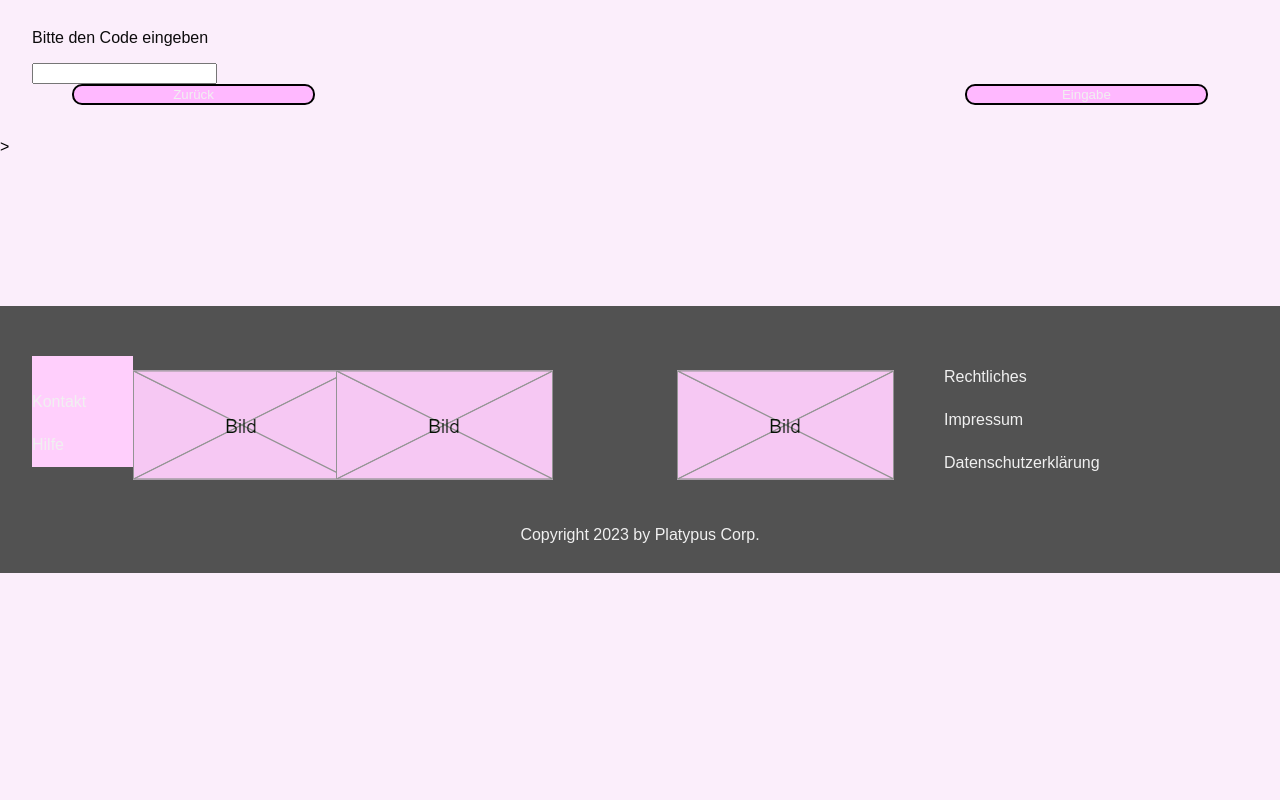
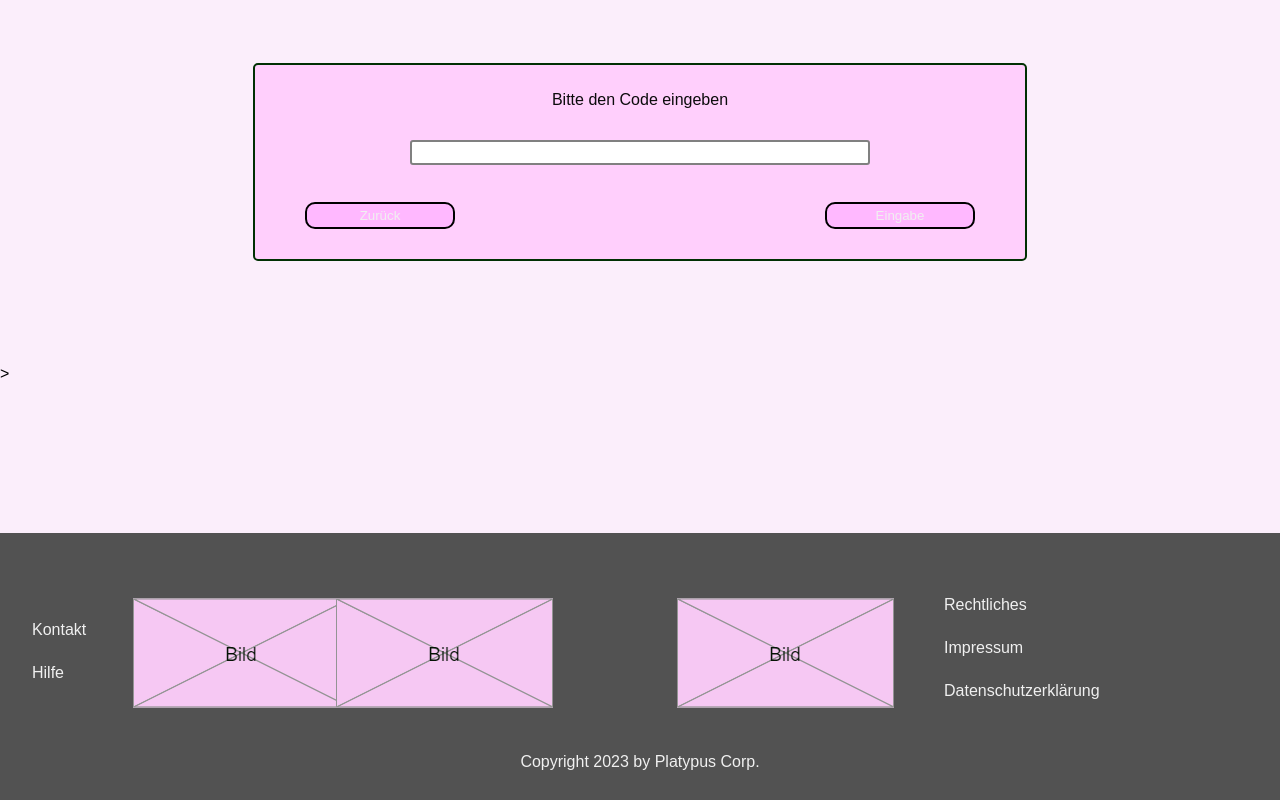
Before and after one commit to Projektarbeiten/ProjectPlatypus, a PHP site: page /productPage/ in a window 1280 px wide. Run offline with PHP 8.4, Linux system fonts and the light colour scheme.

Commit message:
Bug fixing

```diff
--- a/css/styles.css
+++ b/css/styles.css
@@ -155,6 +155,125 @@
 	}
 
 	#contact{
+	margin-top: 50px;
+	}
+
+
+
+	/* === MAIN-PAGE === */
+	#kategorien > .container > .row {
+		margin-left: auto;
+		margin-right: auto;
+	}
+	.row > .kategorie {
+		width: 25%;
+		margin-left: 4%;
+		margin-right: 4%;
+		margin-bottom: 40px;
+		background-color: var(--theme-color-4);
+		border: 2px solid black;
+		border-radius: 35px;
+	}
+
+	#kategorien-und-produkte img {
+		display: block;
+		margin-left: auto;
+		margin-right: auto;
+		width: 70%;
+		height: auto;
+		border-radius: 5px;
+		margin-top: 2.5rem;
+		margin-bottom: 2.5rem;
+	}
+
+	#kategorien-und-produkte p {
+		text-align: center;
+	}
+
+	#kategorien-und-produkte h2 {
+		text-align: center;
+	}
+
+	#bestseller-headline {
+		text-align: center;
+		margin-top: 100px;
+		margin-bottom: 100px;
+		background-color: var(--theme-color-3);
+		border: 2px solid black;
+		border-radius: 15px;
+		font-size: 2.7rem;
+	}
+
+	.row > .produkt {
+		border: 2px solid black;
+		width: 25%;
+		margin-left: 4%;
+		margin-right: 4%;
+		margin-bottom: 40px;
+		background-color: var(--theme-color-4);
+		border: 2px solid black;
+		border-radius: 5px;
+	}
+
+	/* === LOGIN-PAGE === */
+
+	#login-form{
+		text-align: center;
+		border: 2px solid var(--font-color-3);
+		border-radius: 5px;
+		width: 80%;
+		max-width: 750px;
+		min-width: 250px;
+		margin: 50px auto;
+		position: relative;
+		padding: 10px;
+
+		background-color: var(--theme-color-4);
+	}
+
+	#login-page-link:hover{
+		color: var(--font-color-1);
+	}
+
+	#login-footer{
+		position: absolute;
+		width: 100%;
+		bottom: 0;
+	}
+
+	.login-button{
+		margin: 10px auto 10px auto;
+		border: 1px solid var(--theme-color-2);
+		width: 65%;
+		text-align: center;
+		max-width: 700px;
+		height: 35px;
+	}
+
+	.login-button:hover {
+		background-color: #dea2de;
+	}
+
+	#login-form > form > input{
+		width: 60%;
+		max-width: 650px;
+		min-width: 250px;
+		margin-top: 2%;
+		margin-bottom: 5%;
+		border: 2px solid grey;
+		padding: 3px;
+		border-radius: 3px;
+	}
+	/* === REGISTRIERUNGS PAGE === */
+	.register-div{
+		text-align: left;
+		border: 2px solid var(--font-color-3);
+		border-radius: 5px;
+		width: 80%;
+		max-width: 750px;
+		min-width: 20%;
+		margin: 0 auto;
+		padding-left: 15px;
 		margin-top: 50px;
 		background-color: var(--theme-color-4);
 	}
@@ -631,6 +750,23 @@ padding-top: 1.5rem;
 	transform: translate(0, -50%);
   }
 
+
+	 /* === Authentication === */
+
+	#code {
+		margin-bottom: 20px;
+		padding: 4px;
+		border-radius: 7px;
+	}
+	#back {
+		height: 27px;
+	}
+
+	#eingabe {
+		height : 27px;
+	}
+
+
 	  /* ==== Animations for flash ====== */
 
 	  @-webkit-keyframes drop-in-fade-out {
```
Lines whose indentation alone changed are shown as unchanged.
